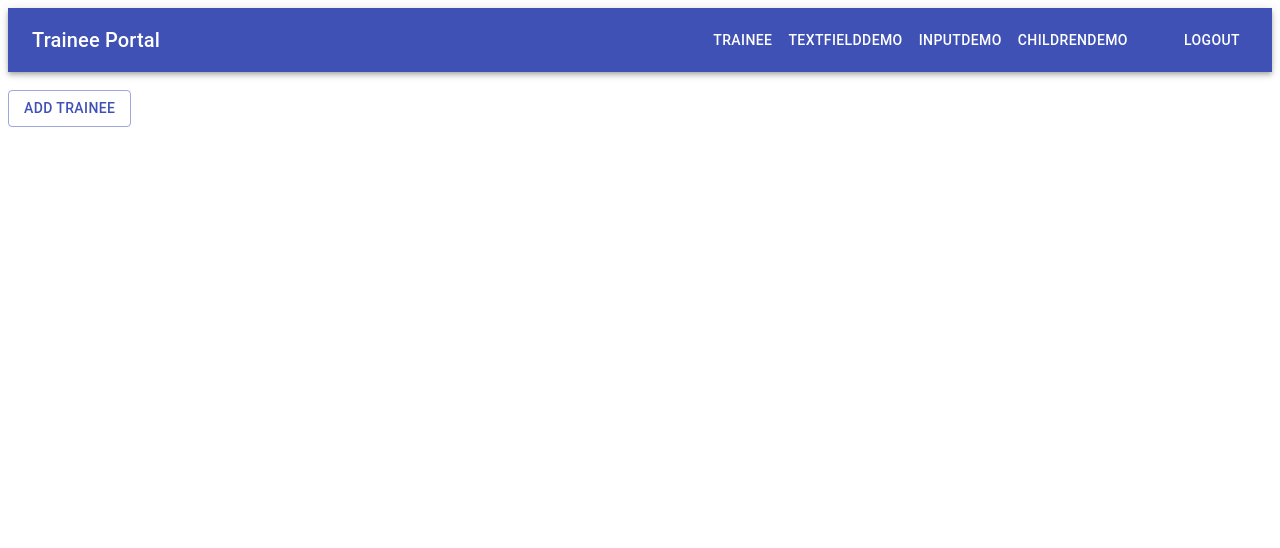
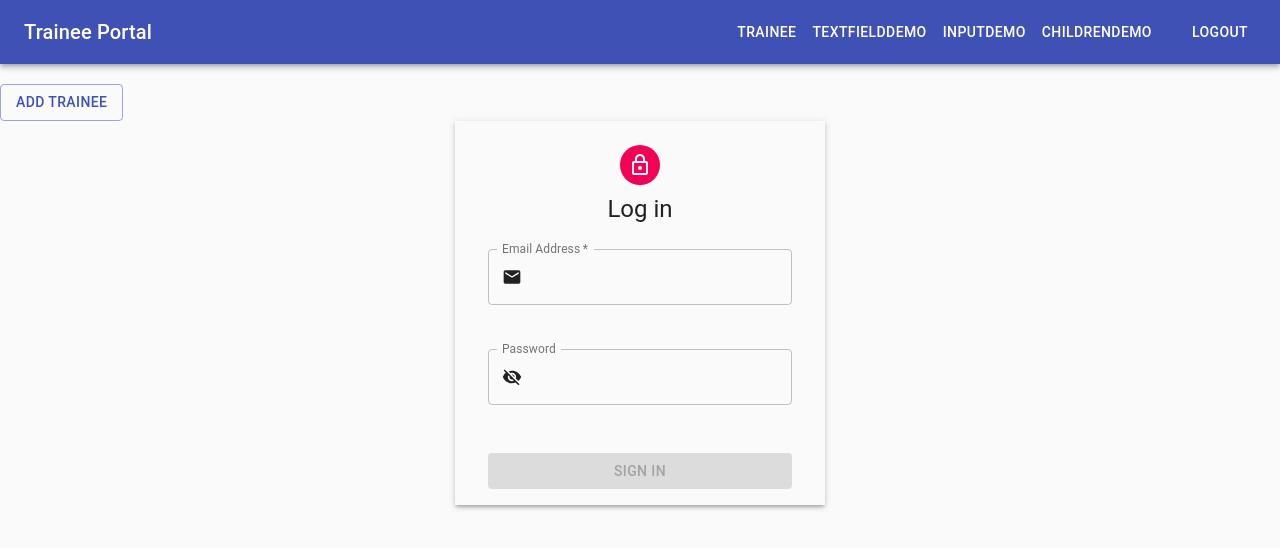
Before and after one commit to shivamss454/javascript-client, a React (Create React App) app: page / in a window 1280 px wide. Shown: the top 548 px of the page. Built offline with nearby package versions, Linux system fonts and the light colour scheme.

Commit message:
fix: navbar Ui

```diff
--- a/src/App.jsx
+++ b/src/App.jsx
@@ -1,10 +1,12 @@
 import React from 'react';
 import Trainee from './pages/Trainee/Trainee';
+import Login from './pages/Login/Login';
 
 function App() {
   return (
     <>
       <Trainee />
+      <Login />
     </>
   );
 }
--- a/src/configs/constants.js
+++ b/src/configs/constants.js
@@ -67,18 +67,16 @@ export const useStyles = (theme) => ({
   },
   root: {
     flexGrow: 1,
-    marginBottom: theme.spacing(-6),
   },
   form: {
     width: '90%',
     marginTop: theme.spacing(1),
   },
   box: {
-    marginTop: theme.spacing(10),
     width: '30%',
   },
   submit: {
-    margin: theme.spacing(3, 0, 2),
+    marginTop: theme.spacing(5),
   },
 });
 export default LoginSchema;
--- a/src/pages/components/Navbar/Navbar.jsx
+++ b/src/pages/components/Navbar/Navbar.jsx
@@ -1,6 +1,7 @@
 import React from 'react';
 import { Link } from 'react-router-dom';
 import { makeStyles } from '@material-ui/core/styles';
+import CssBaseline from '@material-ui/core/CssBaseline';
 import AppBar from '@material-ui/core/AppBar';
 import Toolbar from '@material-ui/core/Toolbar';
 import Typography from '@material-ui/core/Typography';
@@ -11,7 +12,7 @@ const useStyles = makeStyles((theme) => ({
     flexGrow: 1,
   },
   Spacing: {
-    marginRight: theme.spacing(5),
+    marginRight: theme.spacing(3),
   },
   title: {
     flexGrow: 1,
@@ -22,7 +23,9 @@ export default function Navbar() {
   const classes = useStyles();
   return (
     <div className={classes.root}>
+      <CssBaseline />
       <AppBar position="static">
+
         <Toolbar>
           <Typography variant="h6" className={classes.title}>
             Trainee Portal
```
